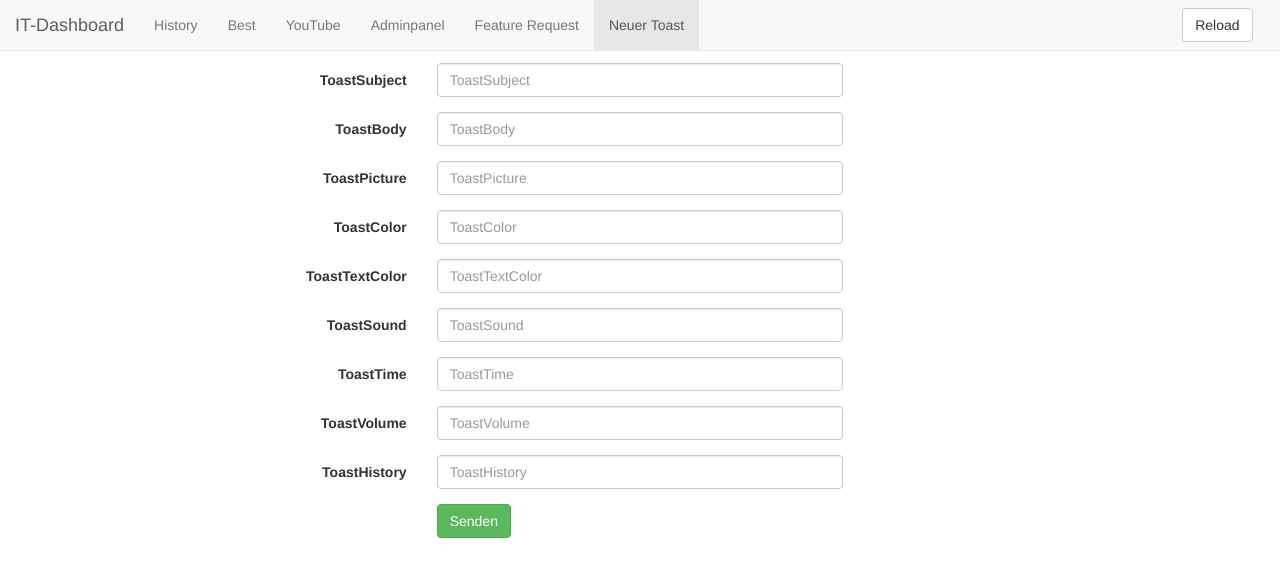
After one commit to supermopf/it-dashboard, a PHP site: page /websocket/newtoast.php in a window 1280 px wide. The commit adds this page. Shown: the top 577 px of the page. Run offline with PHP 8.4, Linux system fonts and the light colour scheme.

Commit message:
Added New Toast Page

```diff
--- a/websocket/best.php
+++ b/websocket/best.php
@@ -55,6 +55,7 @@ if (isset($_GET["action"]) && $_GET["action"] == "delete") {
                         <li><a href="./youtube.php">YouTube</a></li>
                         <li><a href="./index.php">Adminpanel</a></li>
                         <li><a href="./features.php">Feature Request</a></li>
+                        <li><a href="./newtoast.php">Neuer Toast</a></li>
                     </ul>
                     <ul class="nav navbar-nav navbar-right" style="margin-right: 1%;">
                         <li>
--- a/websocket/features.php
+++ b/websocket/features.php
@@ -87,6 +87,7 @@ if ($conn) {
                         <li><a href="./youtube.php">YouTube</a></li>
                         <li><a href="./index.php">Adminpanel</a></li>
                         <li class="active"><a href="./features.php">Feature Request</a></li>
+                        <li><a href="./newtoast.php">Neuer Toast</a></li>
                     </ul>
                     <ul class="nav navbar-nav navbar-right" style="margin-right: 1%;">
                         <li>
--- a/websocket/history.php
+++ b/websocket/history.php
@@ -41,6 +41,7 @@
                         <li><a href="./youtube.php">YouTube</a></li>
                         <li><a href="./index.php">Adminpanel</a></li>
                         <li><a href="./features.php">Feature Request</a></li>
+                        <li><a href="./newtoast.php">Neuer Toast</a></li>
                     </ul>
                     <ul class="nav navbar-nav navbar-right" style="margin-right: 1%;">
                         <li>
--- a/websocket/index.php
+++ b/websocket/index.php
@@ -47,6 +47,7 @@
                         <li><a href="./youtube.php">YouTube</a></li>
                         <li class="active"><a href="./index.php">Adminpanel</a></li>
                         <li><a href="./features.php">Feature Request</a></li>
+                        <li><a href="./newtoast.php">Neuer Toast</a></li>
                     </ul>
                     <ul class="nav navbar-nav navbar-right" style="margin-right: 1%;">
                         <li>
--- /dev/null
+++ b/websocket/newtoast.php
@@ -0,0 +1,156 @@
+<?php
+/**
+ * Created by PhpStorm.
+ * User: victor.lange
+ * Date: 15.01.2019
+ * Time: 08:56
+ */
+?>
+<!DOCTYPE html>
+<html>
+<head>
+    <title>IT Dashboard</title>
+    <meta name="viewport" content="width=device-width, initial-scale=1">
+    <!-- Fonts -->
+    <link href='https://fonts.googleapis.com/css?family=Roboto+Condensed:300,400' rel='stylesheet' type='text/css'>
+    <link href='https://fonts.googleapis.com/css?family=Lato:300,400,700,900' rel='stylesheet' type='text/css'>
+    <!-- CSS Libs -->
+    <link rel="stylesheet" type="text/css" href="../monitor/lib/css/bootstrap.min.css">
+    <link rel="stylesheet" type="text/css" href="../monitor/lib/css/animate.min.css">
+    <link rel="stylesheet" type="text/css" href="../monitor/lib/css/bootstrap-switch.min.css">
+    <link rel="stylesheet" type="text/css" href="../monitor/lib/css/checkbox3.min.css">
+    <!-- CSS App -->
+    <!--	<link rel="stylesheet" type="text/css" href="../css/style.css">-->
+    <!--	<link rel="stylesheet" type="text/css" href="../css/themes/flat-blue.css">-->
+    <style>
+        .row {
+            margin-top: 25px;
+        }
+    </style>
+</head>
+<body>
+<div class="container-fluid">
+    <div class="row" style="margin-top: 0">
+        <nav class="navbar navbar-default navbar-fixed-top">
+            <div class="container-fluid">
+                <div class="navbar-header">
+                    <button type="button" class="navbar-toggle collapsed" data-toggle="collapse" data-target="#navbar" aria-expanded="false" aria-controls="navbar">
+                        <span class="sr-only">Toggle navigation</span>
+                        <span class="icon-bar"></span>
+                        <span class="icon-bar"></span>
+                        <span class="icon-bar"></span>
+                    </button>
+                    <a class="navbar-brand" href="#">IT-Dashboard</a>
+                </div>
+                <div id="navbar" class="navbar-collapse collapse">
+                    <ul class="nav navbar-nav">
+                        <li><a href="./history.php">History</a></li>
+                        <li><a href="./best.php">Best</a></li>
+                        <li><a href="./youtube.php">YouTube</a></li>
+                        <li><a href="./index.php">Adminpanel</a></li>
+                        <li><a href="./features.php">Feature Request</a></li>
+                        <li class="active"><a href="./newtoast.php">Neuer Toast</a></li>
+                    </ul>
+                    <ul class="nav navbar-nav navbar-right" style="margin-right: 1%;">
+                        <li>
+                            <p class="navbar-btn">
+                                <button class="btn btn-default" id="reload">Reload</button>
+                            </p>
+                        </li>
+                    </ul>
+                </div><!--/.nav-collapse -->
+            </div><!--/.container-fluid -->
+        </nav>
+    </div>
+    <div class="row" style="margin-top: 5%;">
+        <form class="form-horizontal" action="#">
+            <fieldset>
+                <?php
+                $properties = array(
+                    "ToastSubject",
+                    "ToastBody",
+                    "ToastPicture",
+                    "ToastColor",
+                    "ToastTextColor",
+                    "ToastSound",
+                    "ToastTime",
+                    "ToastVolume",
+                    "ToastHistory"
+                );
+
+                foreach($properties as $item){
+                    echo '<div class="form-group">';
+                        echo '<label class="col-md-4 control-label" for="textinput">'.$item.'</label>  ';
+                        echo '<div class="col-md-4">';
+                            echo '<input id="'.$item.'" name="'.$item.'" type="text" placeholder="'.$item.'" class="form-control input-md">';
+                        echo '</div>';
+                    echo '</div>';
+                } ?>
+
+                <div class="form-group">
+                    <label class="col-md-4 control-label" for="singlebutton"></label>
+                    <div class="col-md-4">
+                        <button id="sendtoast" class="btn btn-success">Senden</button>
+                    </div>
+                </div>
+            </fieldset>
+        </form>
+    </div>
+</div>
+<script src="../monitor/lib/js/jquery.min.js"></script>
+<script src="../monitor/lib/js/bootstrap.min.js"></script>
+<script>
+    function clean(obj) {
+        var propNames = Object.getOwnPropertyNames(obj);
+        for (var i = 0; i < propNames.length; i++) {
+            var propName = propNames[i];
+            if (obj[propName] === null || obj[propName] === undefined || obj[propName] === "") {
+                delete obj[propName];
+            }
+        }
+    }
+    $('#sendtoast').click(function () {
+        var json = {
+            <?php
+                $jsarray = "";
+                foreach($properties as $item){
+                    $jsarray .= $item.': ($("#'.$item.'").val()),';
+                }
+                echo rtrim($jsarray,",");
+            ?>};
+
+
+        clean(json);
+        $.ajax({
+            url: 'api.php',
+            type: 'post',
+            contentType: 'application/x-www-form-urlencoded',
+            success: function (data) {
+                //nothing
+                console.log(JSON.stringify(json));
+            },
+            data: json
+        });
+    });
+    $('#reload').click(function () {
+        var id = $(this).attr('id');
+        var json = {
+            ToastSubject: ($('#ToastSubject' + id).html()),
+            ToastBody: ("\<script\>location.reload\(\)\<\/script\>"),
+            ToastHistory: ("false")
+        };
+        clean(json);
+        $.ajax({
+            url: 'api.php',
+            type: 'post',
+            contentType: 'application/x-www-form-urlencoded',
+            success: function (data) {
+                //nothing
+                console.log(JSON.stringify(json));
+            },
+            data: json
+        });
+    });
+</script>
+</body>
+</html>
--- a/websocket/youtube.php
+++ b/websocket/youtube.php
@@ -42,6 +42,7 @@
                         <li class="active"><a href="./youtube.php">YouTube</a></li>
                         <li><a href="./index.php">Adminpanel</a></li>
                         <li><a href="./features.php">Feature Request</a></li>
+                        <li><a href="./newtoast.php">Neuer Toast</a></li>
                     </ul>
                     <ul class="nav navbar-nav navbar-right" style="margin-right: 1%;">
                         <li>
```
